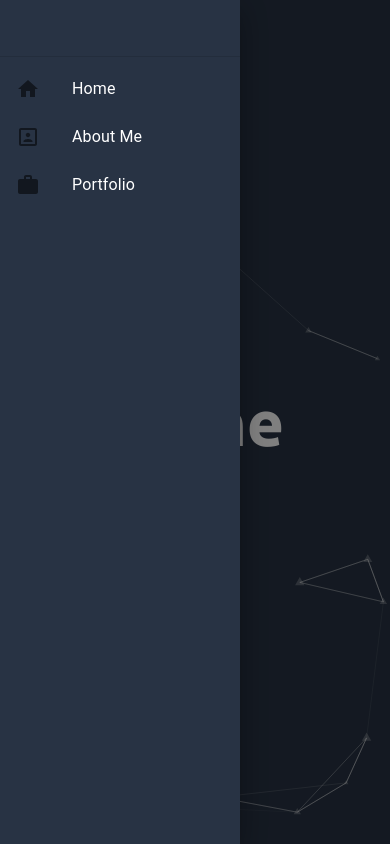
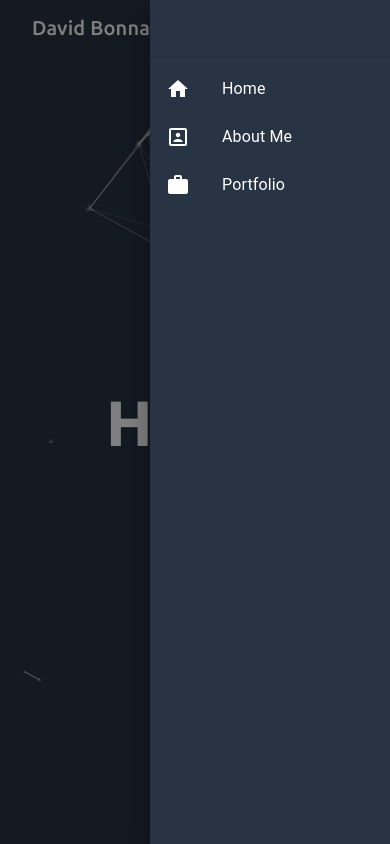
Before and after one commit to davidbonnaud/portfolio-2023, a React (Create React App) app: page / in a window 390 px wide. Both pictures are taken after a click on the button "open drawer". Built offline with nearby package versions, Linux system fonts and the light colour scheme.

Commit message:
added further improvements to mobile nav including toggle drawer on nav item click and moved hamburger to right side and drawer anchor to the right, need to add social icons perhaps to the drawer to make it look less empty, also consider making nav sticky to fix overlap on short device issue

```diff
--- a/src/components/NavbarComponent.tsx
+++ b/src/components/NavbarComponent.tsx
@@ -41,15 +41,20 @@ const NavbarComponent = () => {
       <Toolbar sx={{ backgroundColor: '#283344' }}/>
       <Divider />
       <List>
-        {['Home', 'About Me', 'Portfolio'].map((text, index) => (
-          <ListItem key={text} disablePadding>
-            <ListItemButton>
+        {['Home', 'About Me', 'Portfolio'].map((item, index) => (
+          <ListItem key={item} disablePadding>
+            <ListItemButton onClick={() => {
+              navHandler(item);
+              handleDrawerToggle();
+              }}>
               <ListItemIcon>
-                {index === 0 ? <HomeIcon /> : null}
-                {index === 1 ? <PortraitIcon /> : null}
-                {index === 2 ? <WorkIcon /> : null}
+                {index === 0 ? <HomeIcon sx={{ color: '#fff' }} /> : null}
+                {index === 1 ? <PortraitIcon sx={{ color: '#fff' }} /> : null}
+                {index === 2 ? <WorkIcon sx={{ color: '#fff' }} /> : null}
               </ListItemIcon>
-              <ListItemText primary={text} />
+              <Typography fontFamily={'Ubuntu'}>
+                <ListItemText primary={item} />
+              </Typography>
             </ListItemButton>
           </ListItem>
         ))}
@@ -67,6 +72,7 @@ const NavbarComponent = () => {
         aria-label="navigation links"
       >
         <Drawer
+          anchor='right'
           variant="temporary"
           open={mobileOpen}
           onClose={handleDrawerToggle}
@@ -90,19 +96,19 @@ const NavbarComponent = () => {
 
       <AppBar style={{ background: 'transparent', boxShadow: 'none' }}>
         <Toolbar>
+          <Typography variant="h6" fontFamily={'Ubuntu'} noWrap component="div" sx={{ flexGrow: 1, ml: 2, display: { sm: 'none' } }}>
+            David Bonnaud
+          </Typography>
           <IconButton
             color="inherit"
             aria-label="open drawer"
-            edge="end"
+            edge="start"
             onClick={handleDrawerToggle}
             sx={{ mr: 2, display: { sm: 'none' } }}
           >
-            <MenuIcon />
+            <MenuIcon sx={{ color: '#fff' }} />
           </IconButton>
-          <Typography variant="h6" noWrap component="div" sx={{ mr: 2, display: { sm: 'none' } }}>
-            David Bonnaud
-          </Typography>
-        <Typography
+          <Typography
             variant="h6"
             fontFamily={'Ubuntu'}
             component="div"
```
